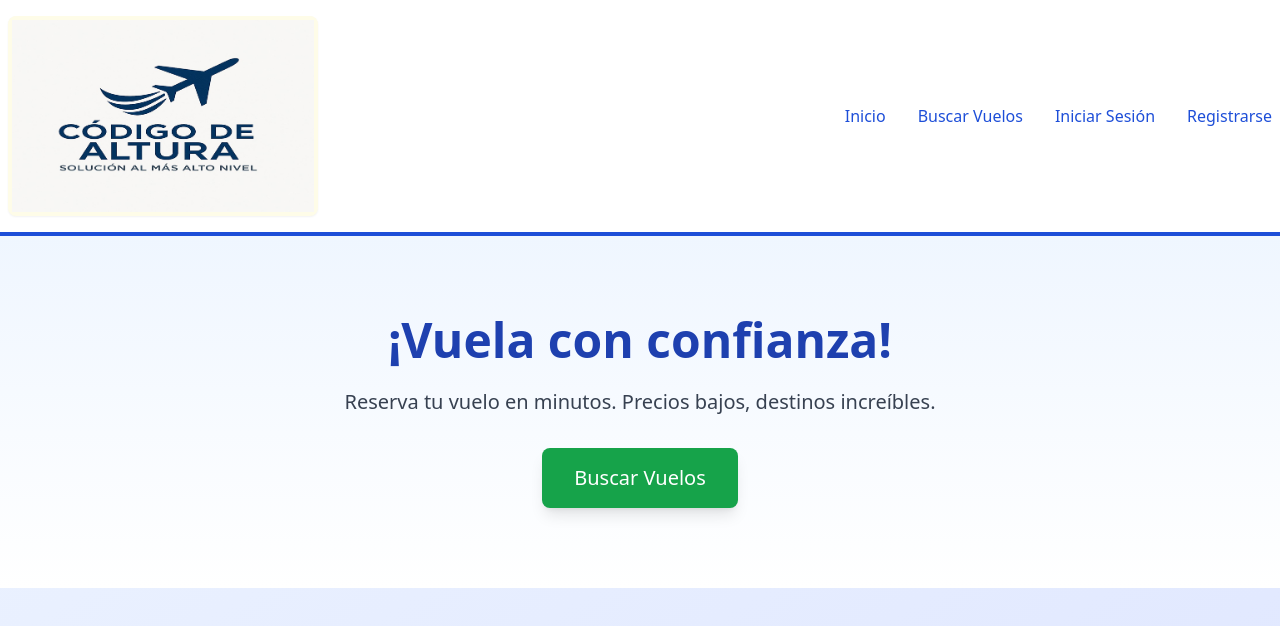
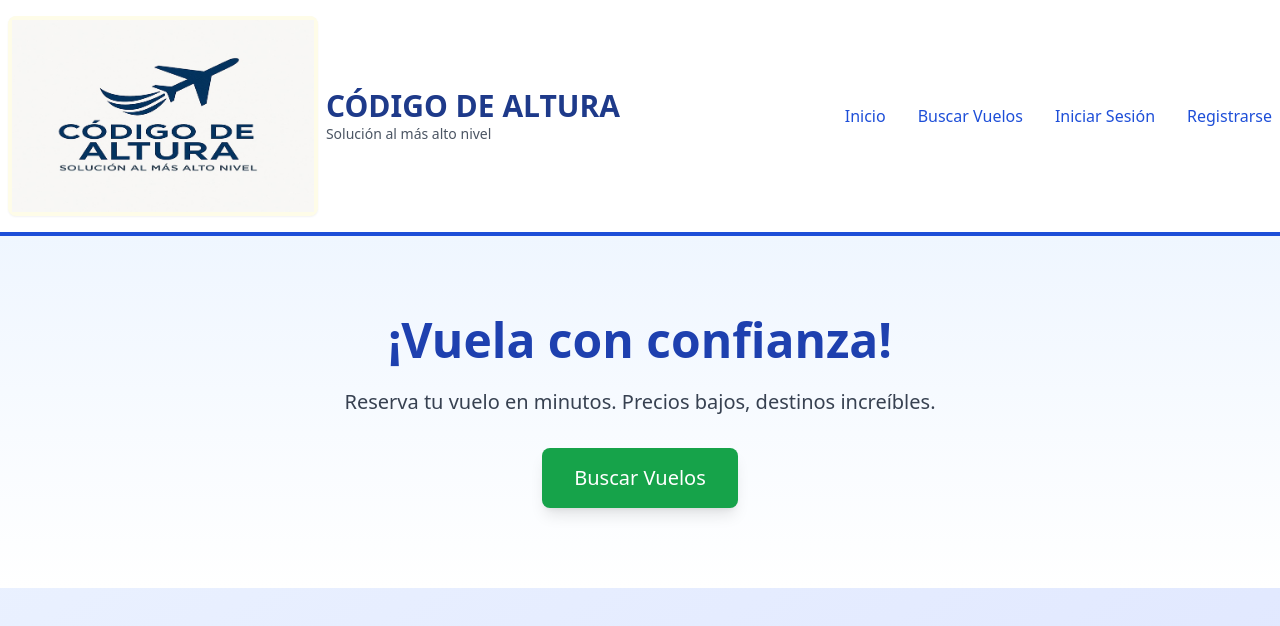
Before and after one commit to Ayunaelnene/Codigo-de-Altura, a plain HTML site: page index.html in a window 1280 px wide. Drawn offline with nearby package versions, Linux system fonts and the light colour scheme.

Commit message:
Add title and description to index.html

```diff
--- a/index.html
+++ b/index.html
@@ -25,7 +25,10 @@
         <div class="bg-yellow-50 p-1 rounded-lg shadow-sm">
           <img src="logo.png" alt="Logo" class="h-48 w-auto">
         </div>
-
+        <div>
+          <h1 class="text-3xl font-bold text-blue-900">CÓDIGO DE ALTURA</h1>
+          <p class="text-sm text-gray-600">Solución al más alto nivel</p>
+        </div>
       </div>
 
       <!-- NAVEGACIÓN DERECHA -->
```
